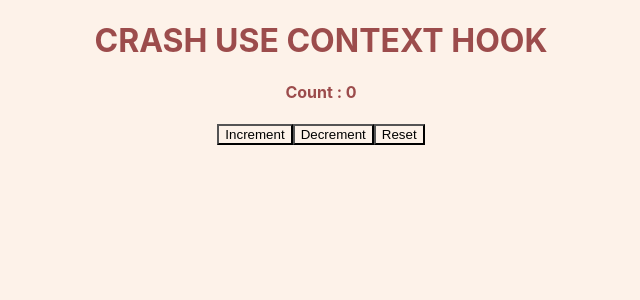
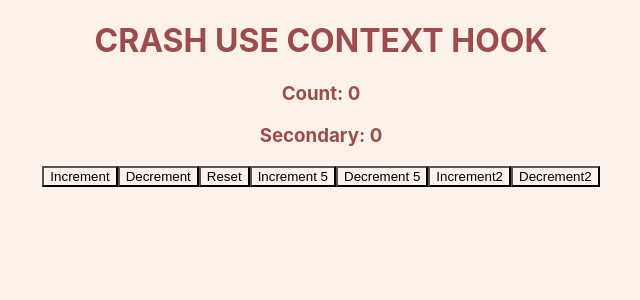
Before and after one commit to venkat-devish/crash-react-hooks, a React (Create React App) app: page / in a window 1280 px wide. Shown: the top 300 px of the page, without its empty margins (319-959 px from the left). Built offline with nearby package versions, Linux system fonts and the light colour scheme.

Commit message:
add: complex reducer

```diff
--- a/package.json
+++ b/package.json
@@ -6,6 +6,7 @@
     "@testing-library/jest-dom": "^5.16.5",
     "@testing-library/react": "^13.4.0",
     "@testing-library/user-event": "^13.5.0",
+    "axios": "^1.2.1",
     "react": "^18.2.0",
     "react-dom": "^18.2.0",
     "react-scripts": "5.0.1",
--- a/src/App.js
+++ b/src/App.js
@@ -1,12 +1,11 @@
-import { createContext } from "react";
 import "./App.css";
-import Counter_A from "./Hooks/useReducerHook/Counter_A";
+import Counter_B from "./Hooks/useReducerHook/Counter_B";
 
 function App() {
   return (
     <div className="App">
       <h1>CRASH USE CONTEXT HOOK</h1>
-      <Counter_A />
+      <Counter_B />
     </div>
   );
 }
--- /dev/null
+++ b/src/Hooks/useReducerHook/Counter_B.jsx
@@ -0,0 +1,83 @@
+import React, { useReducer } from "react";
+
+const initialState = {
+  startCount: 0,
+  secondaryCount: 0,
+};
+const reducerFn = (state, action) => {
+  switch (action.type) {
+    case "INCREMENT":
+      return { ...state, startCount: state.startCount + action.value };
+    case "DECREMENT":
+      return { ...state, startCount: state.startCount - action.value };
+    case "INCREMENT2":
+      return { ...state, secondaryCount: state.secondaryCount + action.value };
+    case "DECREMENT2":
+      return { ...state, secondaryCount: state.secondaryCount - action.value };
+    case "RESET":
+      return initialState;
+    default:
+      return state;
+  }
+};
+
+const Counter_B = () => {
+  const [state, dispatch] = useReducer(reducerFn, initialState);
+  return (
+    <div>
+      <h3>Count: {state.startCount}</h3>
+      <h3>Secondary: {state.secondaryCount}</h3>
+      <button
+        onClick={() => {
+          dispatch({ type: "INCREMENT", value: 1 });
+        }}
+      >
+        Increment
+      </button>
+      <button
+        onClick={() => {
+          dispatch({ type: "DECREMENT", value: 1 });
+        }}
+      >
+        Decrement
+      </button>
+      <button
+        onClick={() => {
+          dispatch({ type: "RESET" });
+        }}
+      >
+        Reset
+      </button>
+      <button
+        onClick={() => {
+          dispatch({ type: "INCREMENT", value: 5 });
+        }}
+      >
+        Increment 5
+      </button>
+      <button
+        onClick={() => {
+          dispatch({ type: "DECREMENT", value: 5 });
+        }}
+      >
+        Decrement 5
+      </button>
+      <button
+        onClick={() => {
+          dispatch({ type: "INCREMENT2", value: 1 });
+        }}
+      >
+        Increment2
+      </button>
+      <button
+        onClick={() => {
+          dispatch({ type: "DECREMENT2", value: 1 });
+        }}
+      >
+        Decrement2
+      </button>
+    </div>
+  );
+};
+
+export default Counter_B;
```
